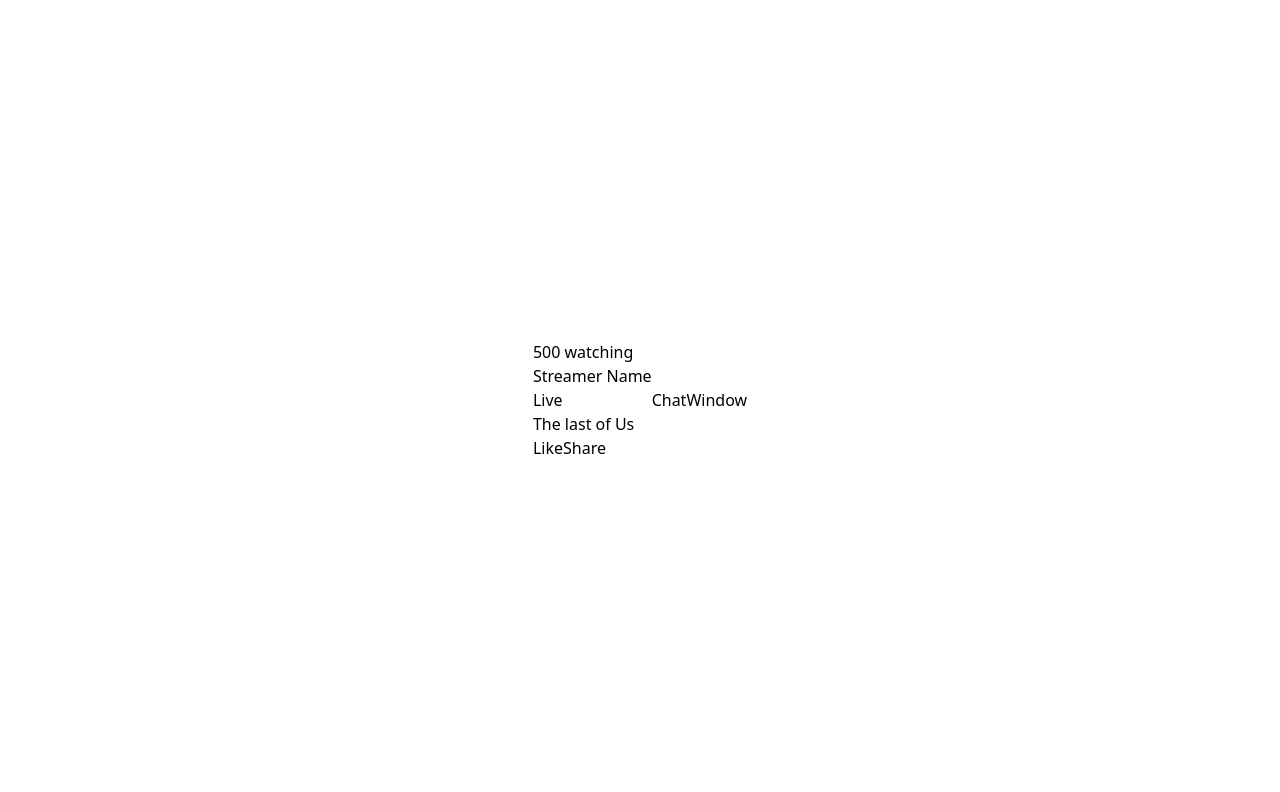
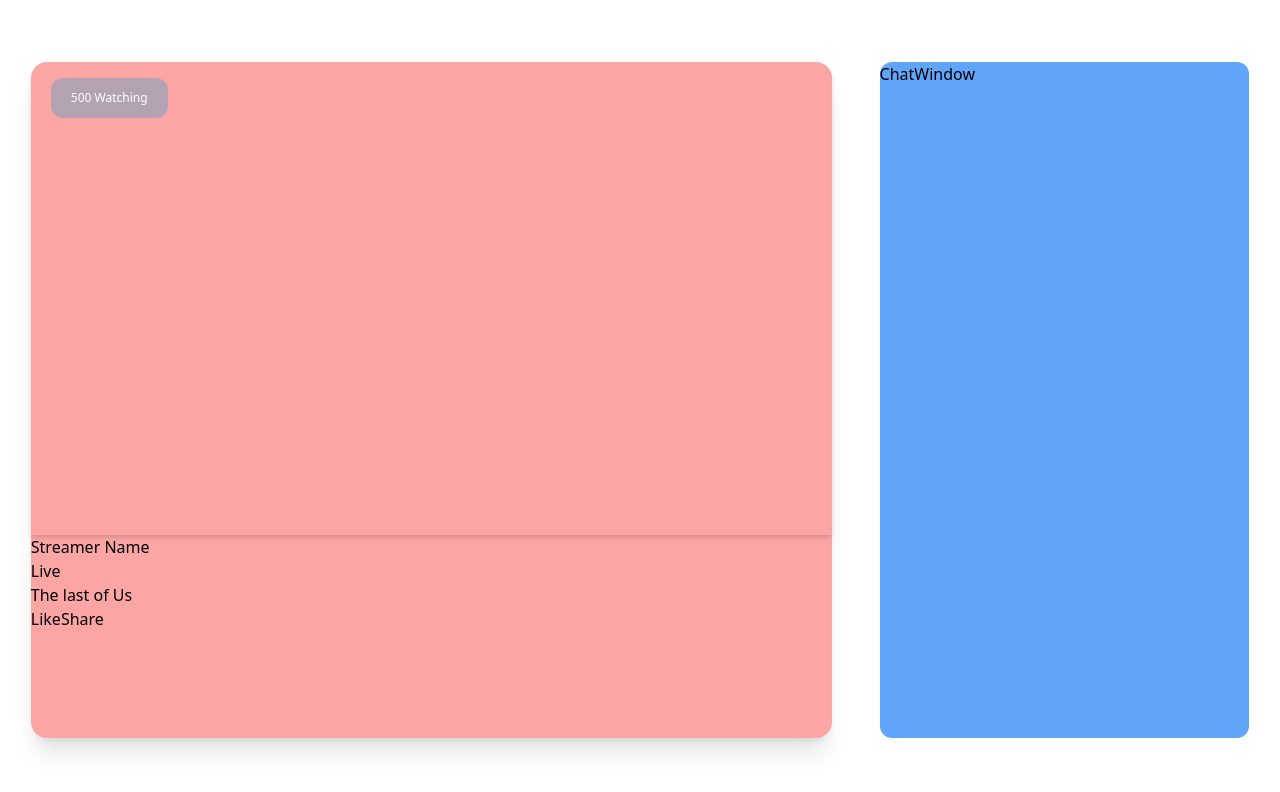
Before and after one commit to Victory-ET/game-streaming-with-dolby, a Next.js app: page /game-streaming in a window 1280 px wide. Shown: the top 792 px of the page. Built offline with nearby package versions, Linux system fonts and the light colour scheme.

Commit message:
added styles for video area and viewers count

```diff
--- a/components/chat-window.tsx
+++ b/components/chat-window.tsx
@@ -2,7 +2,7 @@ import React from 'react'
 
 const ChatWindow = () => {
   return (
-    <div>ChatWindow</div>
+    <div className='chat-window'>ChatWindow</div>
   )
 }
 
--- a/components/video-interface.tsx
+++ b/components/video-interface.tsx
@@ -8,7 +8,7 @@ const VideoInterface = () => {
         {/* view area */}
         <div className="video-interface__view-area__viewers">
           {/* number of viewers */}
-          <p>500 watching</p>
+          <p>500 Watching</p>
         </div>
       </div>
       <div className="video-interface__stream-info">
--- a/styles/globals.css
+++ b/styles/globals.css
@@ -38,7 +38,26 @@
 
 /* Game Streaming window styles */
 .game-streaming{
-  @apply flex p-6 items-center justify-center h-screen;
+  @apply flex p-6 gap-12 items-center w-full justify-center h-screen;
 }
 
 /* video interface style */
+.video-interface{
+  @apply relative w-[65%] h-[90%] rounded-2xl bg-red-300 shadow-xl;
+}
+
+/* view area */
+.video-interface__view-area{
+  @apply relative w-full h-[70%] rounded-t-2xl  shadow-md;
+}
+
+/* number of viewers */
+
+.video-interface__view-area__viewers{
+@apply absolute top-4 left-5 px-5 py-3 bg-slate-400/70 rounded-xl text-white font-medium text-xs;
+}
+
+
+.chat-window{
+  @apply w-[30%] relative h-[90%] bg-blue-400 rounded-xl;
+}
```
